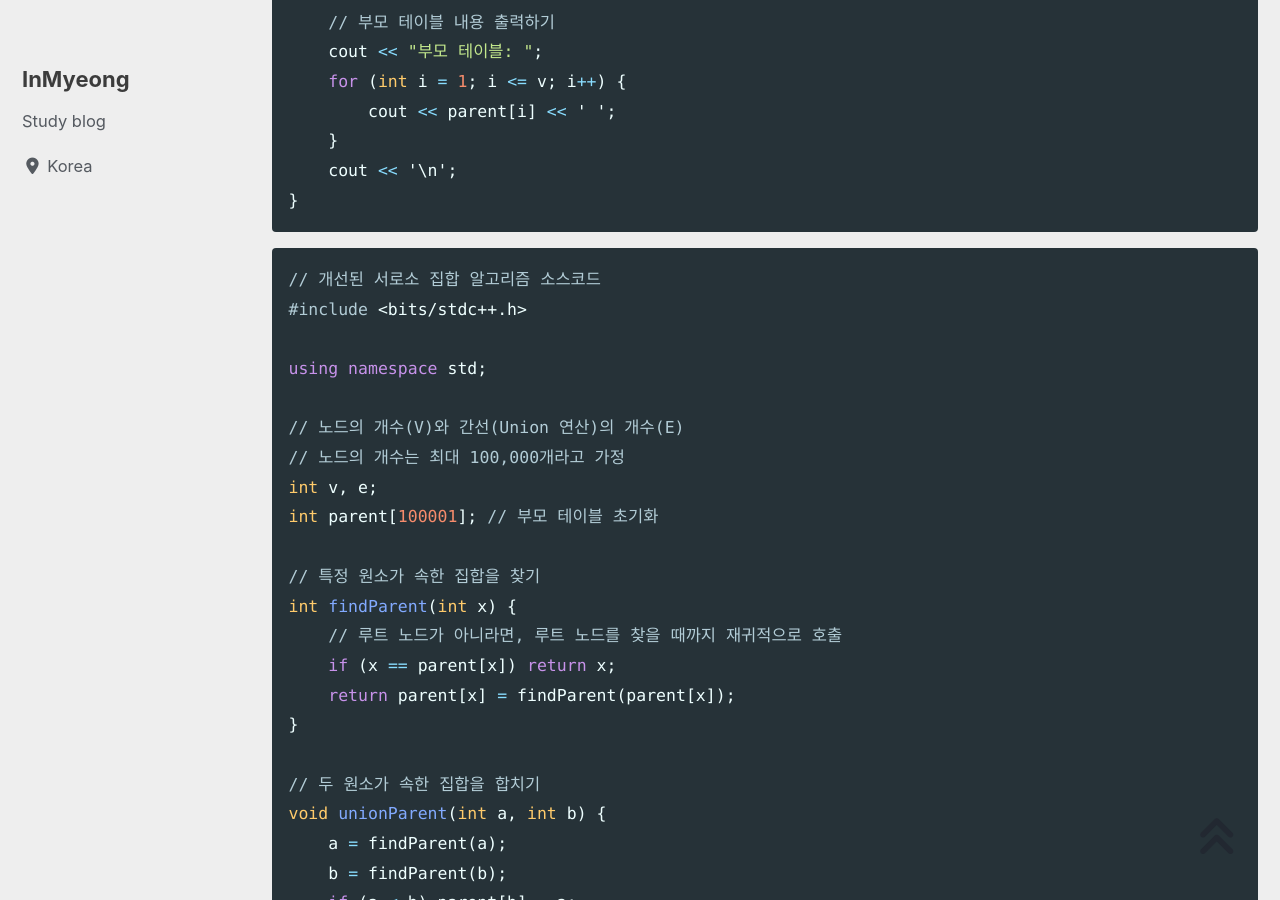
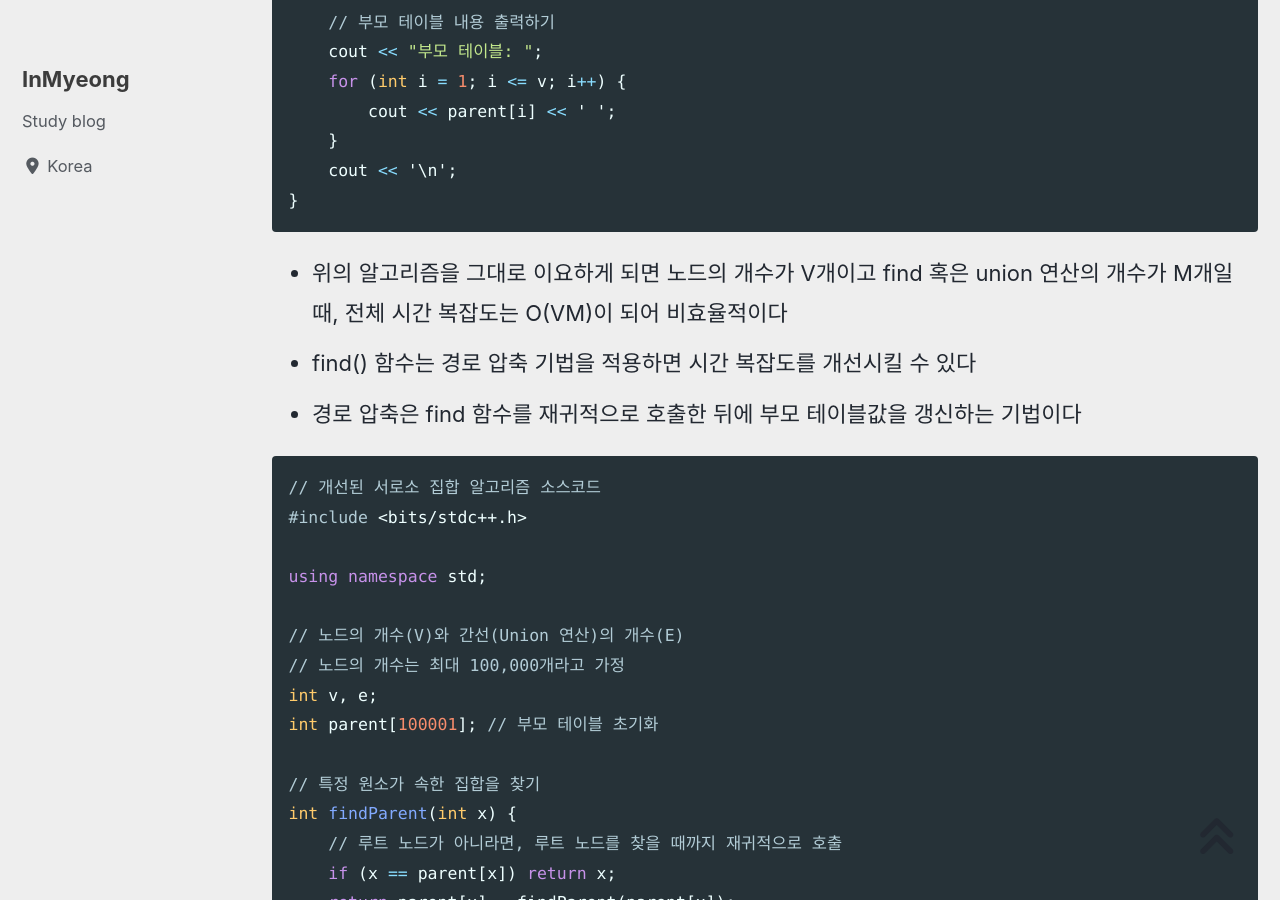
Before and after one commit to devMyeong/devMyeong.github.io, a Jekyll site: the page built from _posts/codingTest/2021-09-08-이코테.md, in a window 1280 px wide and 900 px high, scrolled down 50966 px. Built offline with Jekyll 4.4.1, drawn with Linux system fonts in a browser that asks for light colours; cached includes are drawn as plain includes; nearby versions of some CDN libraries; some web fonts are replaced; comment, search, counter and statistics services are not loaded.

Commit message:
corr typo

````diff
--- a/_posts/codingTest/2021-09-08-이코테.md
+++ b/_posts/codingTest/2021-09-08-이코테.md
@@ -1560,6 +1560,10 @@ int main(void) {
 }
 ```
 
+- 위의 알고리즘을 그대로 이요하게 되면 노드의 개수가 V개이고 find 혹은 union 연산의 개수가 M개일 때, 전체 시간 복잡도는 O(VM)이 되어 비효율적이다
+- find() 함수는 경로 압축 기법을 적용하면 시간 복잡도를 개선시킬 수 있다
+- 경로 압축은 find 함수를 재귀적으로 호출한 뒤에 부모 테이블값을 갱신하는 기법이다
+
 ```cpp
 // 개선된 서로소 집합 알고리즘 소스코드
 #include <bits/stdc++.h>
````
